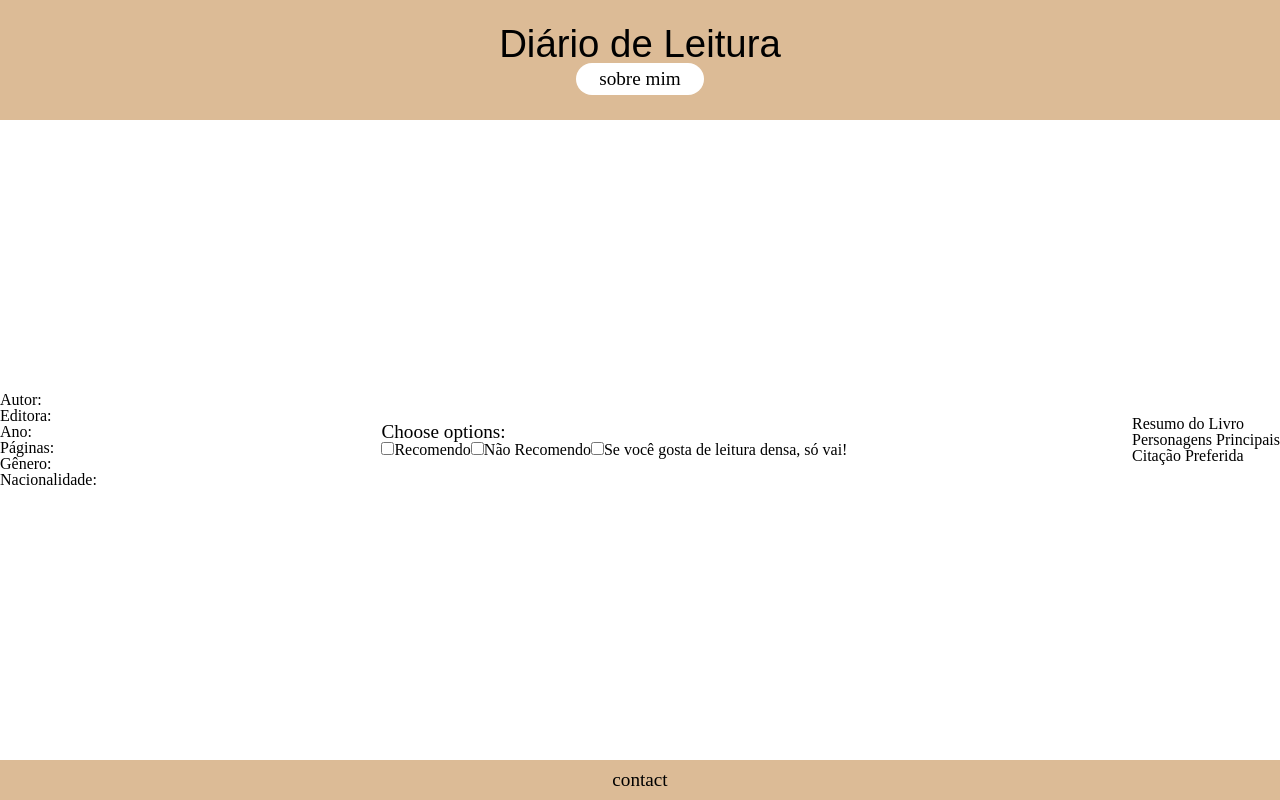
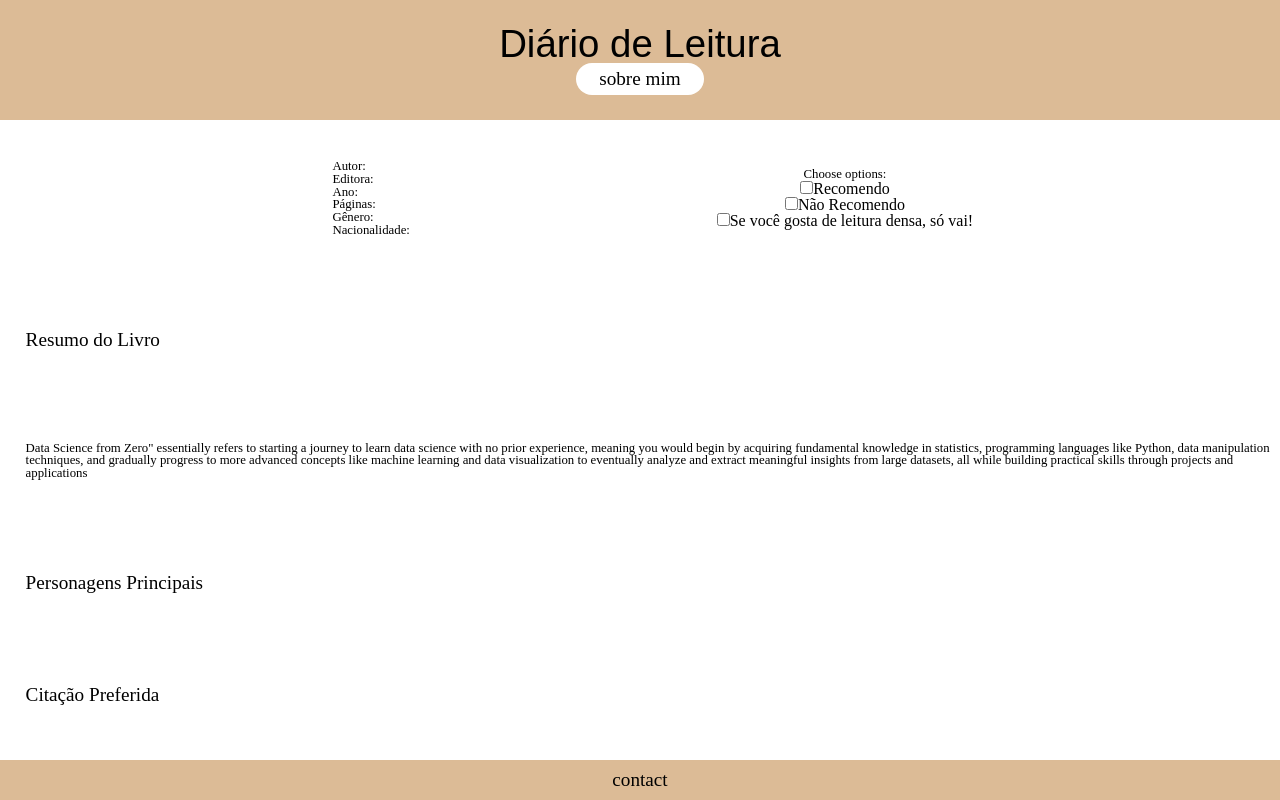
Before and after one commit to carol-xavier/readingrepo, a React (Create React App) app: page /ficha-do-livro in a window 1280 px wide. Built offline with nearby package versions, Linux system fonts and the light colour scheme; a web font is replaced by a local one.

Commit message:
Organize div positions in BookPage

```diff
--- a/src/components/BookPage.js
+++ b/src/components/BookPage.js
@@ -22,8 +22,8 @@ function Checkbox() { /* It does not need to be dynamic like this once I have th
     }
 
     return (
-        <div>
-            <h3>Choose options:</h3>
+        <div className="BookContent">
+            <p>Choose options:</p>
             {options.map((option) => (
                 <label key={option}>
                     <input
@@ -41,8 +41,9 @@ function Checkbox() { /* It does not need to be dynamic like this once I have th
 
 export default function BookPage() {
     return (
-        <div className="Body">
+        <div className="BookPageBody">
             <Header />
+            <div className="BookPageSummary">
                 <div>
                     <p>Autor:</p>
                     <p>Editora:</p>
@@ -52,11 +53,13 @@ export default function BookPage() {
                     <p>Nacionalidade:</p>
                 </div>
                 <Checkbox />
-            <div>
-                <p>Resumo do Livro</p>
+            </div>
+            <div className="BookReview">
+                <h3>Resumo do Livro</h3>
                 {/*get info from database*/}
-                <p>Personagens Principais</p>
-                <p>Citação Preferida</p>
+                <p>Data Science from Zero" essentially refers to starting a journey to learn data science with no prior experience, meaning you would begin by acquiring fundamental knowledge in statistics, programming languages like Python, data manipulation techniques, and gradually progress to more advanced concepts like machine learning and data visualization to eventually analyze and extract meaningful insights from large datasets, all while building practical skills through projects and applications</p>
+                <h3>Personagens Principais</h3>
+                <h3>Citação Preferida</h3>
             </div>
             <Footer />
         </div>
--- a/src/style/style.css
+++ b/src/style/style.css
@@ -62,6 +62,13 @@ h3 {
     font-size: 1.5vw;
 }
 
+p {
+    font-family:  "Cambo", serif;
+    font-style: normal;
+    font-weight: 400;
+    font-size: 1vw;
+}
+
 
 .Body {
     width: 100vw;
@@ -91,3 +98,27 @@ h3 {
     margin-left: 5vw;
     margin-right: 5vw;
 }
+
+.BookPageBody {
+    top: 20vh;
+    left: 2vw;
+    position: absolute;
+
+    display: flex;
+    flex-direction: column;
+}
+
+.BookPageSummary {
+    display: flex;
+    justify-content: space-evenly;
+    flex-wrap: wrap;
+    align-items: center;
+}
+
+.BookReview {
+    height: 70vh;
+
+    display: flex;
+    justify-content: space-evenly;
+    flex-direction: column;
+}
```
Lines whose indentation alone changed are shown as unchanged.
